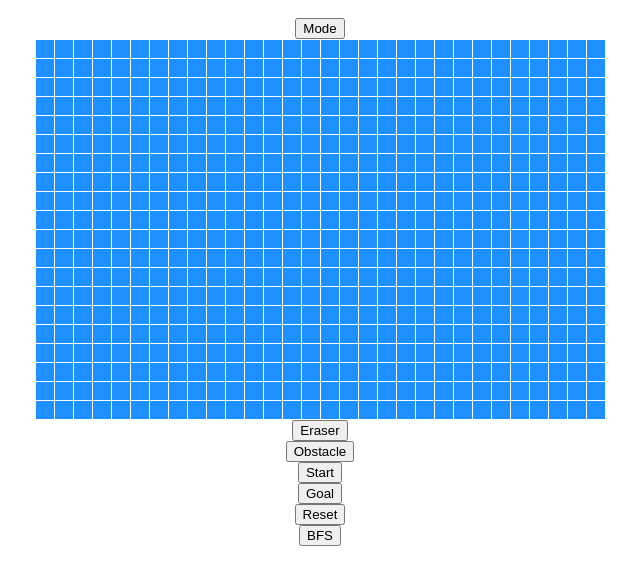
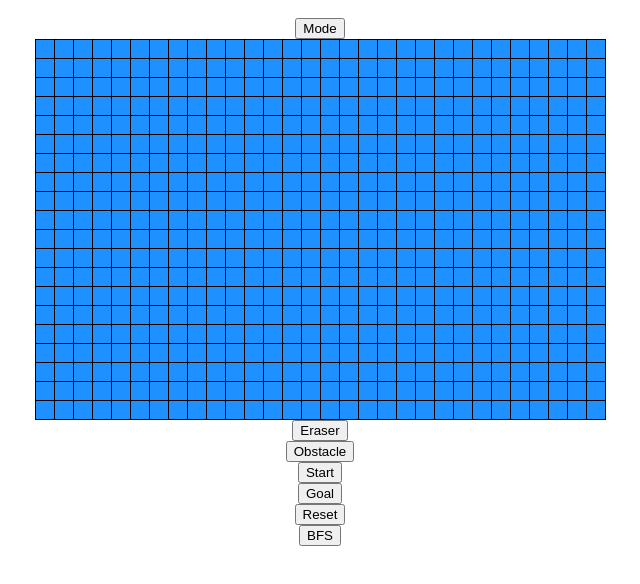
Before and after one commit to Not-Younger/Path-Finding-Visualizer, a plain HTML site: page index.html in a window 1280 px wide. Shown: the part 166-750 px from the top of the page, without its empty margins (328-968 px from the left). Drawn offline with Linux system fonts and the light colour scheme.

Commit message:
fixed grid numbering

```diff
--- a/index.js
+++ b/index.js
@@ -72,7 +72,7 @@ document.addEventListener('mouseup', () => {
 function makeDomain(x, y) {
   var container = document.getElementById('table-container');
   var table = document.createElement('table');
-  for (var i = 0; i < y; i++) {
+  for (var i = y-1; i >= 0; i--) {
     var row = document.createElement('tr');
     for (var j = 0; j < x; j++) {
       var cell = document.createElement('td');
@@ -191,6 +191,8 @@ document.getElementById('bfs').addEventListener('click', async () => {
 
 // Algorithms
 // Breadth First Search
+let cells = {};
+
 async function bfs(start, end) {
   const startString = getStringCoords(start);
   const endString = getStringCoords(end);
@@ -198,6 +200,7 @@ async function bfs(start, end) {
   const q = new Queue();
   // Set guess distance for start
   document.getElementById(startString).classList.add('guess');
+  cells[startString] = 0;
   q.enqueue(startString);
 
   while (!q.isEmpty) {
@@ -228,9 +231,11 @@ async function bfs(start, end) {
       // check if neighbor is goal
       if (getStringCoords(neighbors[i]) === endString) {
         alert('Goal Reached!');
+        console.log(cells);
         return;
       }
       neighbor.classList.add('guess');
+      cells[getStringCoords(neighbors[i])] = current;
       q.enqueue(getStringCoords(neighbors[i]));
     }
     await new Promise(resolve => setTimeout(resolve, 10));
--- a/styles.css
+++ b/styles.css
@@ -16,7 +16,7 @@ table {
 td {
   height: 1rem;
   width: 1rem;
-  border: 1px solid white;
+  border: 1px solid black;
 }
 
 .obstacle {
```
